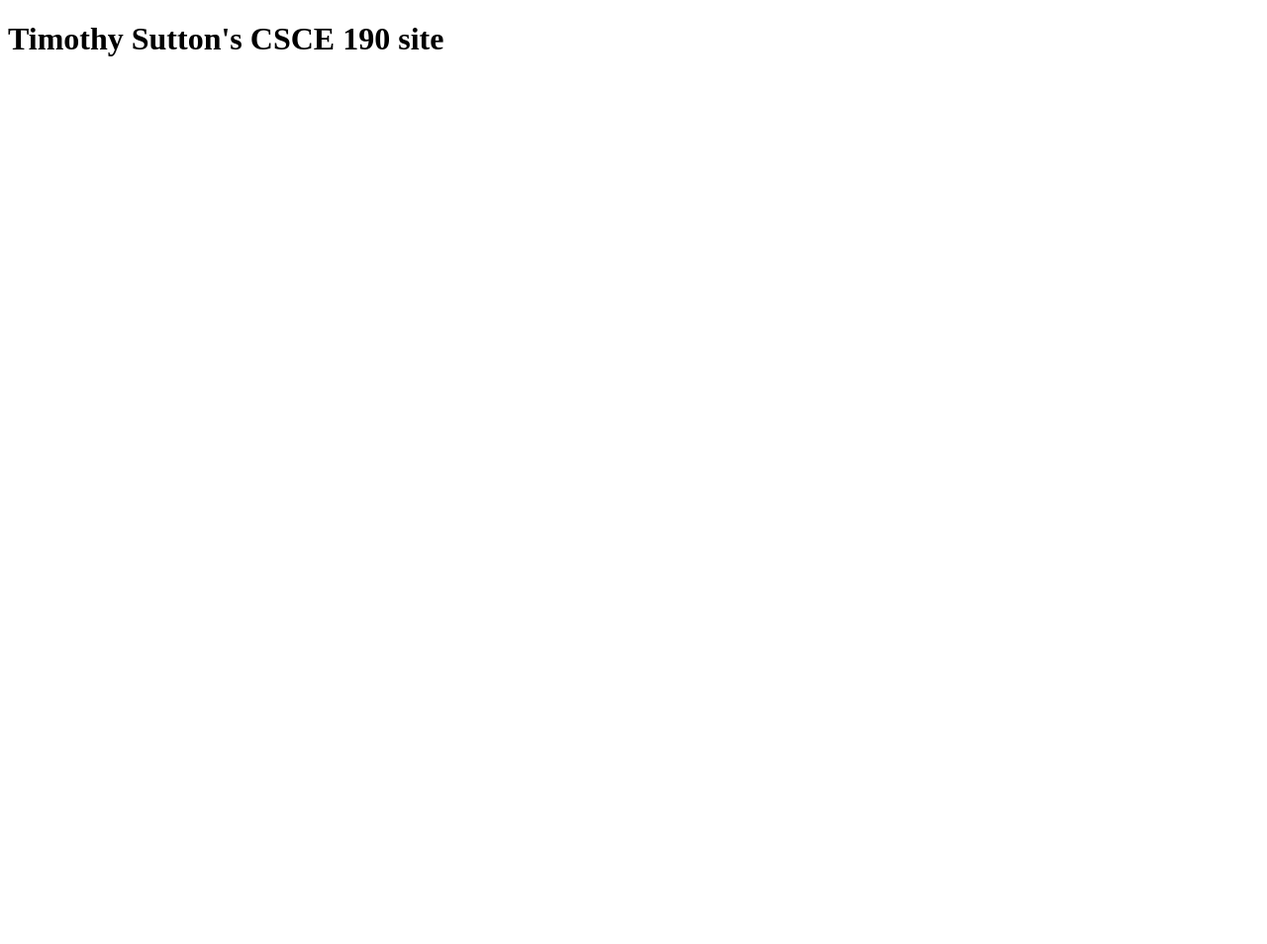
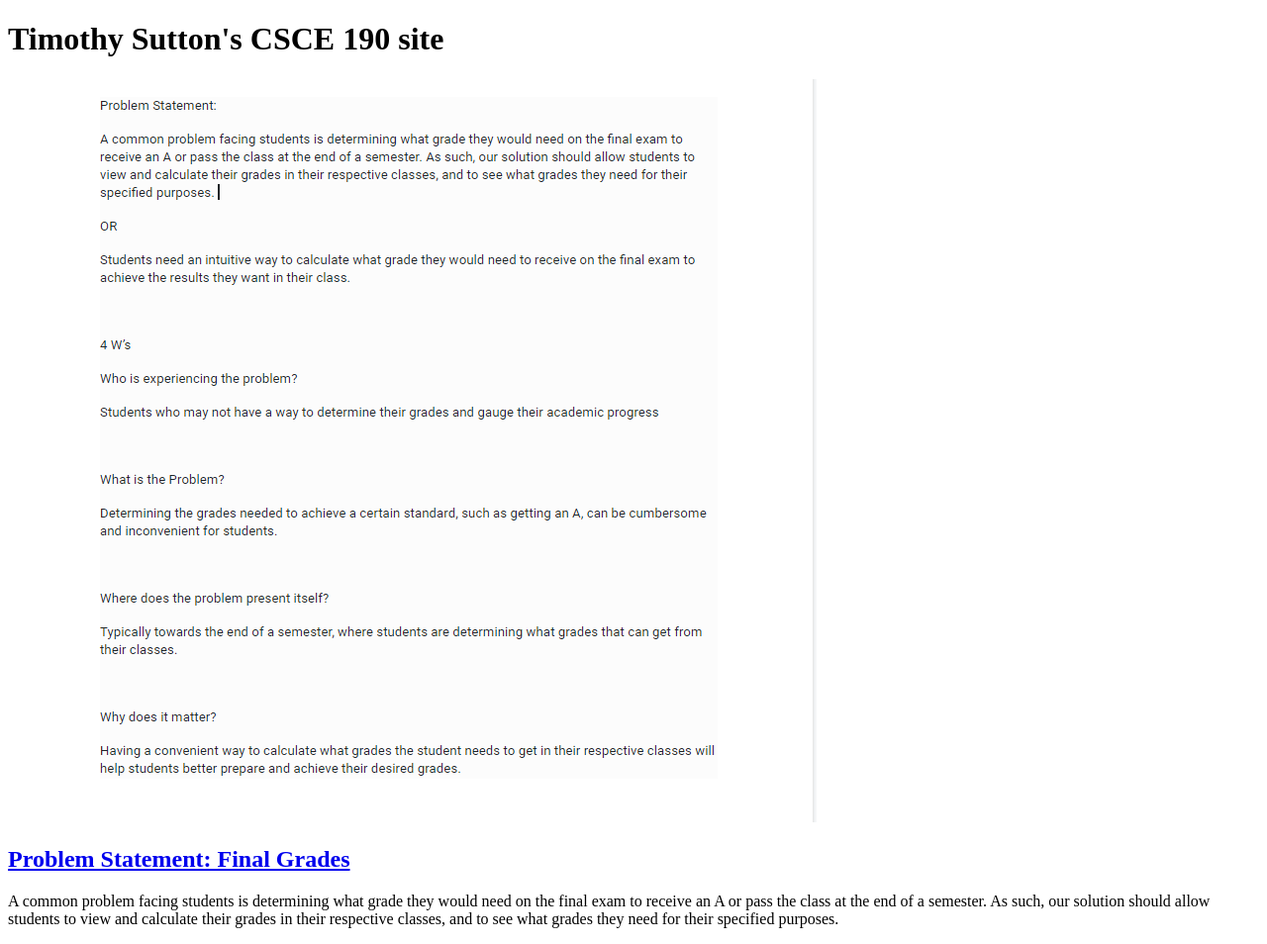
Before and after one commit to Timothy533/Timothy533.github.io, a plain HTML site: page index.html in a window 1280 px wide. Shown: the whole page at 99% size. Before the commit the page ends 800 px from the top, so only its background shows below. Drawn offline with Linux system fonts and the light colour scheme.

Commit message:
Add files via upload

```diff
--- a/index.html
+++ b/index.html
@@ -5,5 +5,15 @@
     </head>
     <body>
         <h1>Timothy Sutton's CSCE 190 site</h1>
+
+        <section class="assignment">
+            <a href="files/problem-statement.pdf"><img src="pictures/problemstatement.png"></a>
+            <section class="ass-details">
+                <a href="files/problem-statement.pdf"><h2>Problem Statement:  Final Grades</h2></a>
+                <p>
+                    A common problem facing students is determining what grade they would need on the final exam to receive an A or pass the class at the end of a semester. As such, our solution should allow students to view and calculate their grades in their respective classes, and to see what grades they need for their specified purposes.
+                </p>
+            </section>
+        </section>
     </body>
 </html>
```
Also changed, not shown: pictures/problemstatement.png (added), 1 other file.
